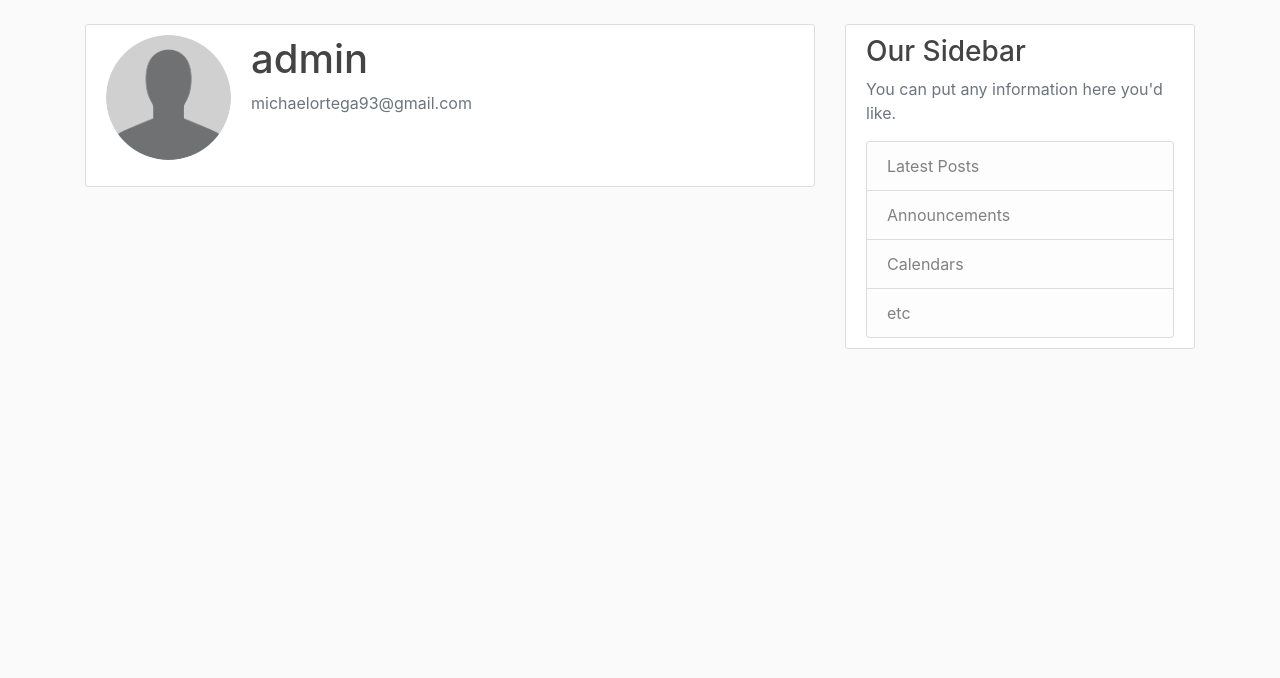
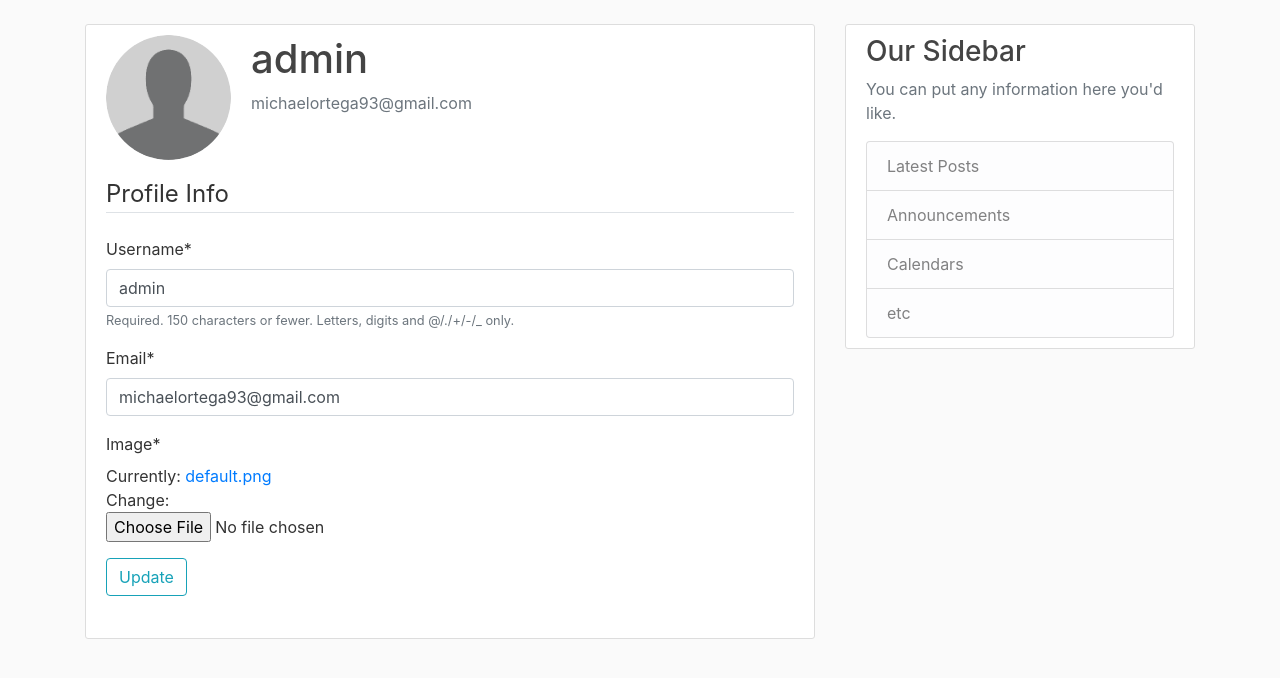
Before and after one commit to michaelortega/django_blog_project, a Django app: page /profile/ in a window 1280 px wide. Shown: the part 56-734 px from the top of the page. Run offline with Django 3.2, Linux system fonts and the light colour scheme; a user stored in the database is signed in; data comes from the database, SQL or seed files in the repository; both versions use the stored data as it was after the commit; some libraries are stand-ins or nearby versions.

Commit message:
Ability to change account settings. Added User profile pictures to home page. Auto resize uploaded profile photo.

```diff
--- a/blog/templates/blog/home.html
+++ b/blog/templates/blog/home.html
@@ -2,6 +2,7 @@
 {% block content %}
     {% for post in posts %}
         <article class="media content-section">
+            <img class = "rounded-circle article-img" src ="{{ post.author.profile.image.url }}">
             <div class="media-body">
                 <div class="article-metadata">
                     <a class="mr-2" href="#">{{ post.author }}</a>
--- a/users/forms.py
+++ b/users/forms.py
@@ -1,6 +1,7 @@
 from django import forms
 from django.contrib.auth.models import User
 from django.contrib.auth.forms import UserCreationForm
+from .models import Profile
 
 
 class UserRegisterForm(UserCreationForm):
@@ -9,3 +10,17 @@ class UserRegisterForm(UserCreationForm):
     class Meta:
         model = User
         fields = ['username', 'email', 'password1', 'password2']
+
+
+class UserUpdateForm(forms.ModelForm):
+    email = forms.EmailField()
+
+    class Meta:
+        model = User
+        fields = ['username', 'email']
+
+
+class ProfileUpdateForm(forms.ModelForm):
+    class Meta:
+        model = Profile
+        fields = ['image']
--- a/users/models.py
+++ b/users/models.py
@@ -1,5 +1,6 @@
 from django.db import models
 from django.contrib.auth.models import User
+from PIL import Image
 
 
 # Create your models here.
@@ -10,3 +11,12 @@ class Profile(models.Model):
 
     def __str__(self):
         return f'{self.user.username} Profile'
+
+    def save(self):
+        super().save()
+        image_to_save = Image.open(self.image.path)
+
+        if image_to_save.height > 300 or image_to_save.width > 300:
+            output_size = (300, 300)
+            image_to_save.thumbnail(output_size)
+            image_to_save.save(self.image.path)
--- a/users/templates/users/profile.html
+++ b/users/templates/users/profile.html
@@ -9,6 +9,16 @@
                 <p class="text-secondary">{{ user.email }}</p>
             </div>
         </div>
-  <!-- FORM HERE -->
+        <form method="POST" enctype="multipart/form-data">
+            {% csrf_token %}
+            <fieldset class="form-group" >
+                <legend class="border-bottom mb-4">Profile Info</legend>
+                {{ user_form|crispy }}
+                {{ profile_update_form|crispy }}
+                <div class="form-group">
+                    <button class="btn btn-outline-info" type="submit">Update</button>
+                </div>
+            </fieldset>
+        </form>
     </div>
 {% endblock content %}
--- a/users/views.py
+++ b/users/views.py
@@ -1,6 +1,6 @@
 from django.shortcuts import render, redirect
 from django.contrib import messages
-from .forms import UserRegisterForm
+from .forms import UserRegisterForm, UserUpdateForm, ProfileUpdateForm
 from django.contrib.auth.decorators import login_required
 
 
@@ -19,4 +19,20 @@ def register(request):
 
 @login_required
 def profile(request):
-    return render(request, 'users/profile.html',)
+    if request.method == 'POST':
+        user_form = UserUpdateForm(request.POST, instance=request.user)
+        profile_update_form = ProfileUpdateForm(request.POST, request.FILES, instance=request.user.profile)
+        if user_form.is_valid() and profile_update_form.is_valid():
+            user_form.save()
+            profile_update_form.save()
+            messages.success(request, f'Account updated')
+            return redirect('profile')  # Post/Redirect/Get pattern
+    else:
+        user_form = UserUpdateForm(instance=request.user)
+        profile_update_form = ProfileUpdateForm(instance=request.user.profile)
+
+    context = {
+        'user_form': user_form,
+        'profile_update_form': profile_update_form
+    }
+    return render(request, 'users/profile.html', context)
```
Also changed, not shown: db.sqlite3, media/default.png. Lines whose indentation alone changed are shown as unchanged.
